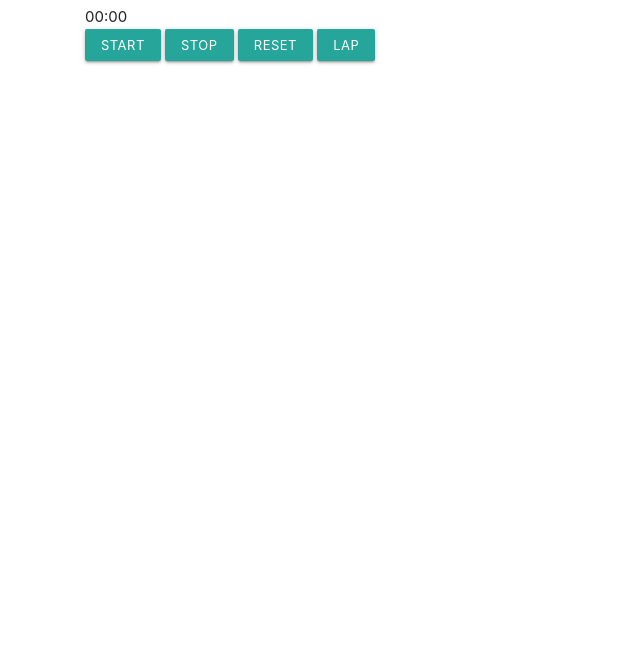
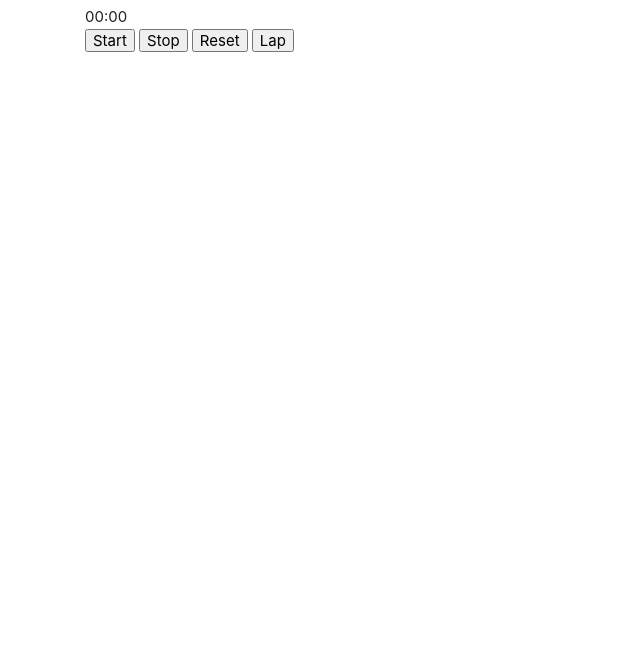
Before and after one commit to InnanaDM/timer_app, a plain HTML site: page index.html in a window 1280 px wide. Shown: the part 130-800 px from the top of the page, without its empty margins (107-747 px from the left). Drawn offline with nearby package versions, Linux system fonts and the light colour scheme.

Commit message:
changed buttons for now from materialize to reg

```diff
--- a/app.js
+++ b/app.js
@@ -0,0 +1,11 @@
+
+console.log("connected");
+
+window.onload = function() {
+    $('#lap').on('click', recordLap);
+    $('#stop').on('click', stop);
+
+
+
+
+}
--- a/index.html
+++ b/index.html
@@ -24,10 +24,10 @@
 
 
         <div class="buttons">
-                <a class="waves-effect waves-light btn-small">START</a>
-                <a class="waves-effect waves-light btn-small">STOP</a>
-                <a class="waves-effect waves-light btn-small">RESET</a>
-                <a class="waves-effect waves-light btn-small">LAP</a>
+                <button id="start">Start</button>
+                <button id="stop">Stop</button>
+                <button id="reset">Reset</button>
+                <button id="lap">Lap</button>
         </div>
 
         <div id="laps"></div>
```
